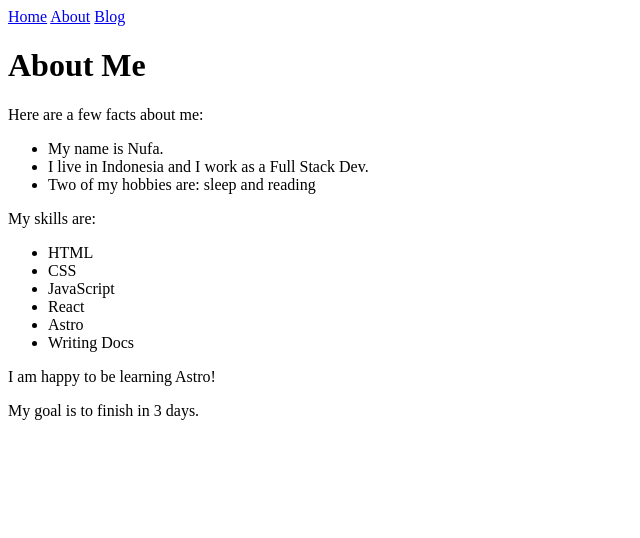
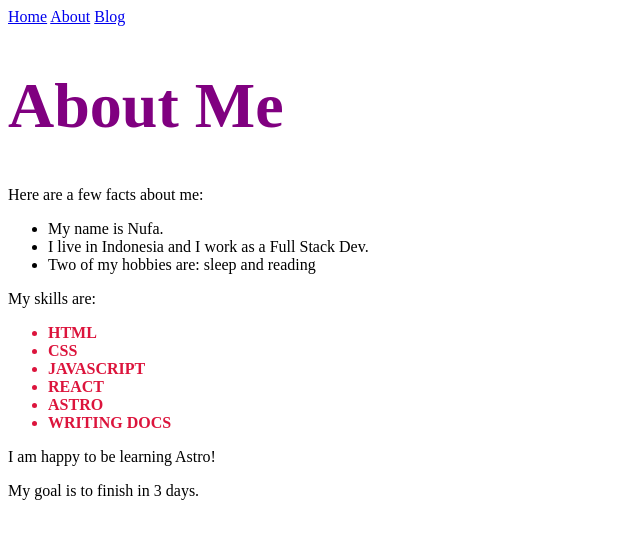
Before and after one commit to nufaar/astro-tutorial, an Astro site: page /about in a window 1280 px wide. Shown: the whole page, without its empty margins (0-640 px from the left). Built offline with nearby package versions, Linux system fonts and the light colour scheme; Astro itself is replaced by a stand-in of ours.

Commit message:
feat: add css variable

```diff
--- a/src/pages/about.astro
+++ b/src/pages/about.astro
@@ -13,6 +13,10 @@ const skills = ["HTML", "CSS", "JavaScript", "React", "Astro", "Writing Docs"];
 const happy = true;
 const finished = false;
 const goal = 3;
+
+const skillColor = "crimson";
+const fontWeight = "bold";
+const textCase = "uppercase";
 ---
 
 <html lang="en">
@@ -23,6 +27,18 @@ const goal = 3;
     <meta name="viewport" content="width=device-width" />
     <meta name="generator" content={Astro.generator} />
     <title>{pageTitle}</title>
+    <style define:vars={{ skillColor, fontWeight, textCase }}>
+      h1 {
+        color: purple;
+        font-size: 4rem;
+      }
+
+      .skill {
+        color: var(--skillColor);
+        font-weight: var(--fontWeight);
+        text-transform: var(--textCase);
+      }
+    </style>
   </head>
   <body>
     <a href="/">Home</a>
@@ -45,7 +61,7 @@ const goal = 3;
     <p>My skills are:</p>
     <ul>
       {skills.map((skill) => (
-        <li>{skill}</li>
+        <li class="skill">{skill}</li>
       ))}
     </ul>
 
```
